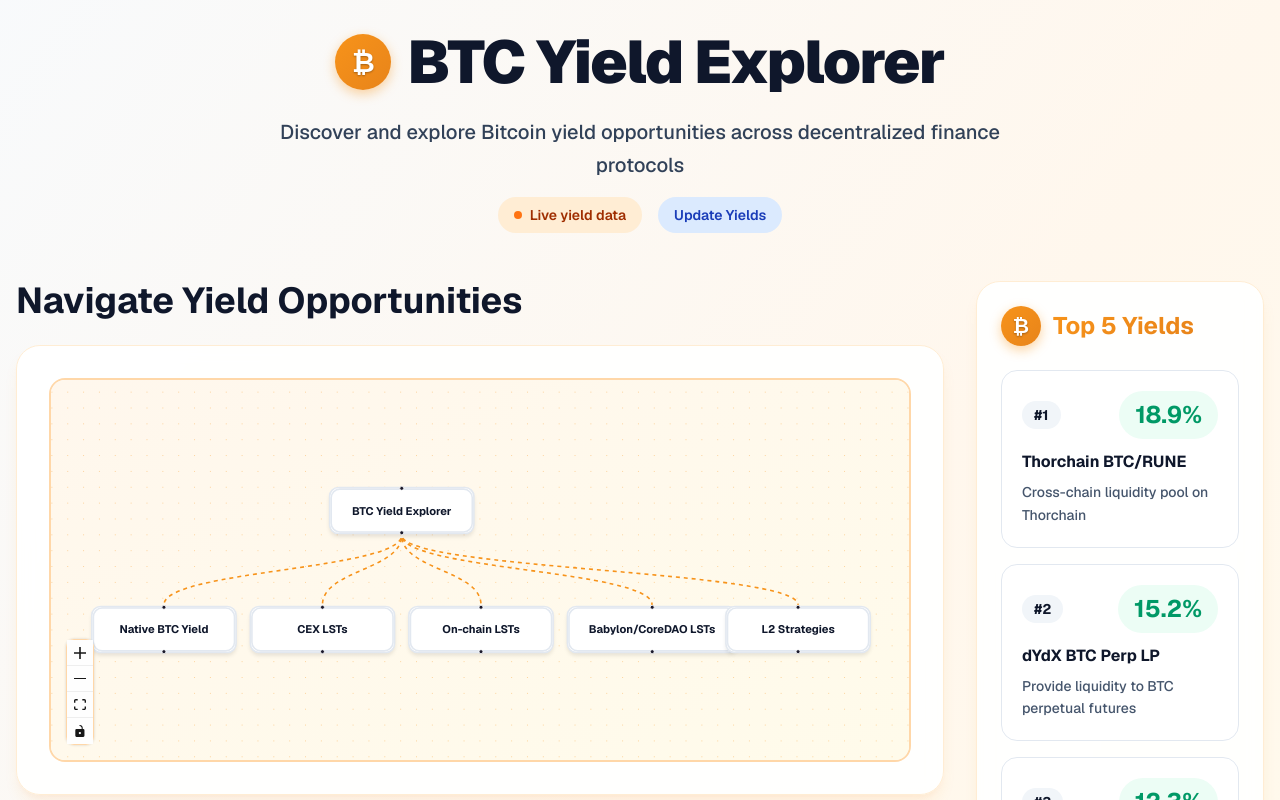
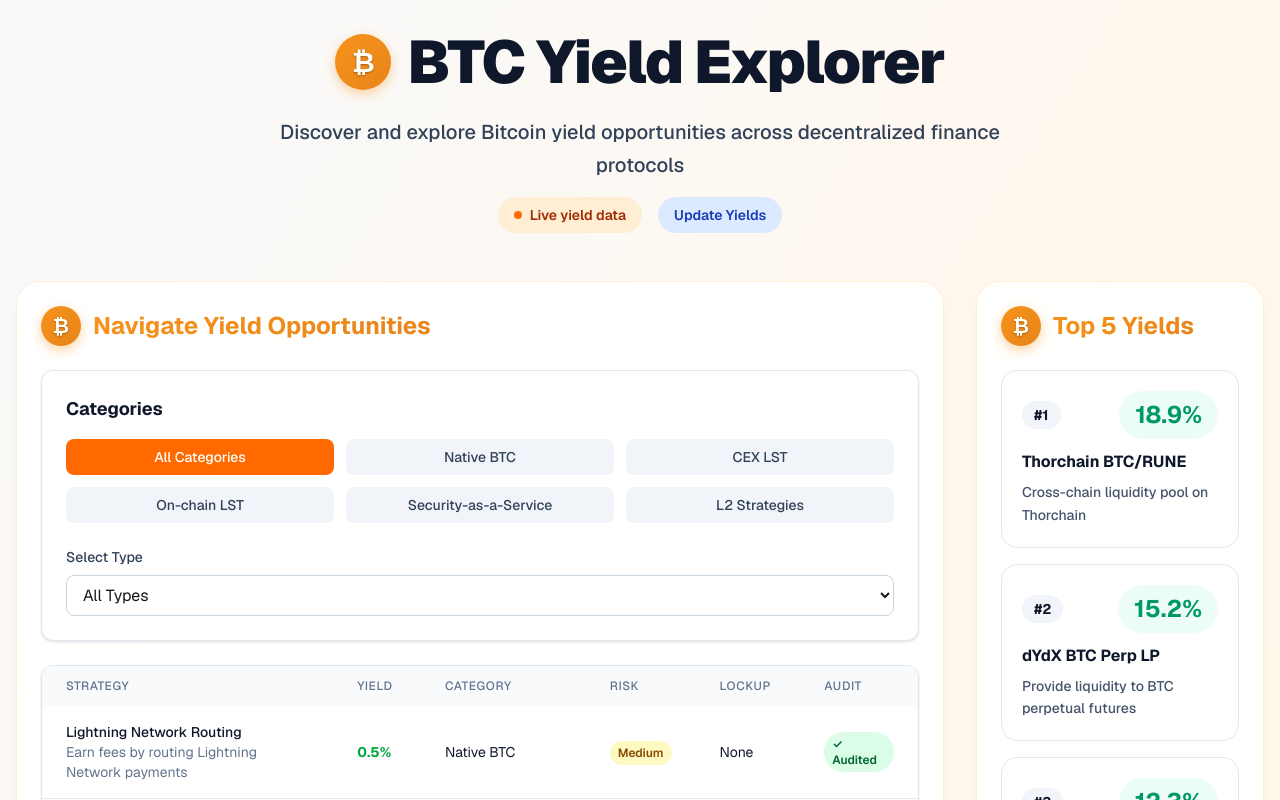
Before and after one commit to clydedevv/yieldmap, a Next.js app: page / in a window 1280 px wide. Shown: the top 800 px of the page. Built offline with nearby package versions, Linux system fonts and the light colour scheme.

Commit message:
Refactor FlowChart and Home components for improved UI and functionality. Updated FlowChart to support strategy selection and added category/type filters. Enhanced styling and layout in Home component for better user experience.

```diff
--- a/src/app/page.tsx
+++ b/src/app/page.tsx
@@ -57,30 +57,19 @@
 
         <div className="grid grid-cols-1 lg:grid-cols-4 gap-8">
           <div className="lg:col-span-3">
-            <div className="mb-8">
-              <h2 className="text-4xl font-bold text-slate-900 mb-6">
-                Navigate Yield Opportunities
-              </h2>
-              <div className="bg-white/90 backdrop-blur-sm rounded-3xl p-8 card-shadow-btc border border-orange-100">
-                <FlowChart onNodeClick={handleNodeClick} />
+            <div className="bg-white/90 backdrop-blur-sm rounded-3xl card-shadow-btc p-6 border border-orange-100">
+              <div className="flex items-center mb-6">
+                <div className="btc-logo mr-3">
+                  ₿
+                </div>
+                <h2 className="text-2xl font-bold text-slate-900">
+                  <span className="gradient-text">Navigate Yield Opportunities</span>
+                </h2>
               </div>
+              <FlowChart onStrategySelect={handleStrategyClick} />
             </div>
 
-            {breadcrumb && (
-              <div className="mb-8">
-                <nav className="bg-white/80 backdrop-blur-sm rounded-2xl p-6 card-shadow-lg border border-slate-200">
-                  <div className="flex items-center">
-                    <div className="btc-logo mr-3">
-                      ₿
-                    </div>
-                    <div>
-                      <span className="text-sm font-bold text-slate-900 block">Current Selection</span>
-                      <span className="text-lg text-slate-700 font-semibold">{breadcrumb}</span>
-                    </div>
-                  </div>
-                </nav>
-              </div>
-            )}
+
 
             <div className="bg-white/90 backdrop-blur-sm rounded-3xl p-8 card-shadow-btc border border-orange-100">
               <StrategyList
--- a/src/components/FlowChart.tsx
+++ b/src/components/FlowChart.tsx
@@ -1,175 +1,188 @@
 'use client';
 
-import React, { useCallback } from 'react';
-import {
-  ReactFlow,
-  Node,
-  Edge,
-  addEdge,
-  Connection,
-  useNodesState,
-  useEdgesState,
-  Controls,
-  Background,
-  Handle,
-  Position,
-} from '@xyflow/react';
-import '@xyflow/react/dist/style.css';
-import { categoryNodes, mockStrategies } from '@/data/mockData';
-import { CategoryNode, Strategy } from '@/types/strategy';
+import React, { useState, useMemo } from 'react';
+import { Strategy, StrategyCategory, RiskLevel } from '@/types/strategy';
+import { mockStrategies } from '@/data/mockData';
 
-interface CustomNodeData {
-  label: string;
-  category?: string;
-  subcategory?: string;
-  strategies?: Strategy[];
-  onClick?: () => void;
+interface FlowChartProps {
+  onStrategySelect?: (strategy: Strategy) => void;
 }
 
-const CustomNode = ({ data }: { data: CustomNodeData }) => {
-  return (
-    <div className="px-6 py-4 bg-white border-2 border-slate-200 rounded-xl min-w-[180px] text-center hover-lift-btc transition-all duration-200 hover:border-orange-400 hover:shadow-lg cursor-pointer">
-      <Handle type="target" position={Position.Top} />
-      <div
-        className="text-sm font-bold text-slate-900 hover:text-orange-600 transition-colors"
-        onClick={data.onClick}
-      >
-        {data.label}
-      </div>
-      {data.strategies && data.strategies.length > 0 && (
-        <div className="text-xs text-slate-700 mt-2 bg-orange-50 px-2 py-1 rounded-full font-semibold">
-          {data.strategies.length} strategies
-        </div>
-      )}
-      <Handle type="source" position={Position.Bottom} />
-    </div>
-  );
+const categoryLabels: Record<StrategyCategory, string> = {
+  native_btc: 'Native BTC',
+  cex_lst: 'CEX LST',
+  onchain_lst: 'On-chain LST',
+  babylon_core: 'Security-as-a-Service',
+  l2_strategies: 'L2 Strategies'
 };
 
-const nodeTypes = {
-  custom: CustomNode,
+const riskLevelLabels: Record<RiskLevel, string> = {
+  low: 'Low',
+  medium: 'Medium',
+  high: 'High'
 };
 
-interface FlowChartProps {
-  onNodeClick: (category?: string, subcategory?: string, strategies?: Strategy[]) => void;
-}
+const riskLevelColors: Record<RiskLevel, string> = {
+  low: 'bg-green-100 text-green-800',
+  medium: 'bg-yellow-100 text-yellow-800',
+  high: 'bg-red-100 text-red-800'
+};
 
-export default function FlowChart({ onNodeClick }: FlowChartProps) {
-  const [nodes, setNodes, onNodesChange] = useNodesState([]);
-  const [edges, setEdges, onEdgesChange] = useEdgesState([]);
+export default function FlowChart({ onStrategySelect }: FlowChartProps) {
+  const [selectedCategory, setSelectedCategory] = useState<StrategyCategory | 'all'>('all');
+  const [selectedType, setSelectedType] = useState<string>('all');
 
-  const initializeRootNodes = useCallback(() => {
-    const rootNode: Node = {
-      id: 'root',
-      type: 'custom',
-      position: { x: 400, y: 50 },
-      data: {
-        label: 'BTC Yield Explorer',
-        onClick: () => {
-          // Will be handled in component
-        }
-      },
-    };
+  const filteredStrategies = useMemo(() => {
+    return mockStrategies.filter(strategy => {
+      const categoryMatch = selectedCategory === 'all' || strategy.category === selectedCategory;
+      const typeMatch = selectedType === 'all' || strategy.subcategory === selectedType;
 
-    const categoryNodesList: Node[] = categoryNodes.map((cat, index) => ({
-      id: cat.id,
-      type: 'custom',
-      position: { x: 100 + (index * 200), y: 200 },
-      data: {
-        label: cat.label,
-        category: cat.category,
-        onClick: () => handleCategoryClick(cat)
-      },
-    }));
+      return categoryMatch && typeMatch;
+    });
+  }, [selectedCategory, selectedType]);
 
-    const categoryEdges: Edge[] = categoryNodes.map((cat) => ({
-      id: `root-${cat.id}`,
-      source: 'root',
-      target: cat.id,
-      animated: true,
-      style: { stroke: '#f7931a', strokeWidth: 2 },
-    }));
+  const categories = [
+    { id: 'all', label: 'All Categories' },
+    { id: 'native_btc', label: 'Native BTC' },
+    { id: 'cex_lst', label: 'CEX LST' },
+    { id: 'onchain_lst', label: 'On-chain LST' },
+    { id: 'babylon_core', label: 'Security-as-a-Service' },
+    { id: 'l2_strategies', label: 'L2 Strategies' }
+  ];
 
-    // eslint-disable-next-line @typescript-eslint/no-explicit-any
-    setNodes([rootNode, ...categoryNodesList] as any);
-    // eslint-disable-next-line @typescript-eslint/no-explicit-any
-    setEdges(categoryEdges as any);
-  // eslint-disable-next-line react-hooks/exhaustive-deps
-  }, []);
-
-  const handleCategoryClick = (category: CategoryNode) => {
-    if (category.children && category.children.length > 0) {
-
-      const categoryNode: Node = {
-        id: category.id,
-        type: 'custom',
-        position: { x: 400, y: 50 },
-        data: {
-          label: category.label,
-          onClick: () => initializeRootNodes()
-        },
-      };
-
-      const subcategoryNodes: Node[] = category.children.map((sub, index) => ({
-        id: `${category.id}-${sub.id}`,
-        type: 'custom',
-        position: { x: 100 + (index * 200), y: 200 },
-        data: {
-          label: sub.label,
-          subcategory: sub.subcategory,
-          strategies: sub.strategies,
-          onClick: () => handleSubcategoryClick(category.category, sub.subcategory, sub.strategies)
-        },
-      }));
-
-      const subcategoryEdges: Edge[] = category.children.map((sub) => ({
-        id: `${category.id}-${sub.id}`,
-        source: category.id,
-        target: `${category.id}-${sub.id}`,
-        animated: true,
-        style: { stroke: '#f7931a', strokeWidth: 2 },
-      }));
-
-      // eslint-disable-next-line @typescript-eslint/no-explicit-any
-      setNodes([categoryNode, ...subcategoryNodes] as any);
-      // eslint-disable-next-line @typescript-eslint/no-explicit-any
-      setEdges(subcategoryEdges as any);
-    } else {
-      const categoryStrategies = mockStrategies.filter(s => s.category === category.category);
-      onNodeClick(category.category, undefined, categoryStrategies);
-    }
-  };
-
-  const handleSubcategoryClick = (category: string, subcategory: string, strategies: Strategy[]) => {
-    onNodeClick(category, subcategory, strategies);
-  };
-
-  React.useEffect(() => {
-    initializeRootNodes();
-  }, [initializeRootNodes]);
-
-  const onConnect = useCallback(
-    // eslint-disable-next-line @typescript-eslint/no-explicit-any
-    (params: Edge | Connection) => setEdges((eds: any) => addEdge(params, eds) as any),
-    [setEdges]
-  );
+  const types = [
+    { id: 'all', label: 'All Types' },
+    { id: 'dex_lp', label: 'DEX LP' },
+    { id: 'lending_lp', label: 'Lending LP' },
+    { id: 'perp_dex_lp', label: 'Perp DEX LP' },
+    { id: 'crosschain_lp', label: 'Cross-chain LP' }
+  ];
 
   return (
-    <div className="w-full h-96 border-2 border-orange-200 rounded-2xl overflow-hidden">
-      <ReactFlow
-        nodes={nodes}
-        edges={edges}
-        onNodesChange={onNodesChange}
-        onEdgesChange={onEdgesChange}
-        onConnect={onConnect}
-        nodeTypes={nodeTypes}
-        fitView
-        className="bg-gradient-to-br from-orange-50 to-amber-50"
-        proOptions={{ hideAttribution: true }}
-      >
-        <Controls className="bg-white/90 backdrop-blur-sm rounded-lg border border-orange-200" />
-        <Background color="#f7931a" gap={20} size={1} />
-      </ReactFlow>
+    <div className="w-full space-y-6">
+      {/* Categories and Filters Section */}
+      <div className="bg-white rounded-xl p-6 shadow-sm border border-slate-200">
+        <h3 className="text-lg font-bold text-slate-900 mb-4">Categories</h3>
+        <div className="grid grid-cols-2 md:grid-cols-3 gap-3 mb-6">
+          {categories.map((category) => (
+            <button
+              key={category.id}
+              onClick={() => setSelectedCategory(category.id as StrategyCategory | 'all')}
+              className={`px-4 py-2 rounded-lg text-sm font-medium transition-all duration-200 ${
+                selectedCategory === category.id
+                  ? 'bg-orange-500 text-white'
+                  : 'bg-slate-100 text-slate-700 hover:bg-slate-200'
+              }`}
+            >
+              {category.label}
+            </button>
+          ))}
+        </div>
+
+        <div>
+          <label className="block text-sm font-medium text-slate-700 mb-2">Select Type</label>
+          <select
+            value={selectedType}
+            onChange={(e) => setSelectedType(e.target.value)}
+            className="w-full px-3 py-2 border border-slate-300 rounded-lg focus:ring-2 focus:ring-orange-500 focus:border-orange-500"
+          >
+            {types.map((type) => (
+              <option key={type.id} value={type.id}>
+                {type.label}
+              </option>
+            ))}
+          </select>
+        </div>
+      </div>
+
+      {/* Strategies Table */}
+      <div className="bg-white rounded-xl shadow-sm border border-slate-200 overflow-hidden">
+        <div className="overflow-x-auto">
+          <table className="w-full">
+            <thead className="bg-slate-50">
+              <tr>
+                <th className="px-6 py-3 text-left text-xs font-medium text-slate-500 uppercase tracking-wider">
+                  Strategy
+                </th>
+                <th className="px-6 py-3 text-left text-xs font-medium text-slate-500 uppercase tracking-wider">
+                  Yield
+                </th>
+                <th className="px-6 py-3 text-left text-xs font-medium text-slate-500 uppercase tracking-wider">
+                  Category
+                </th>
+                <th className="px-6 py-3 text-left text-xs font-medium text-slate-500 uppercase tracking-wider">
+                  Risk
+                </th>
+                <th className="px-6 py-3 text-left text-xs font-medium text-slate-500 uppercase tracking-wider">
+                  Lockup
+                </th>
+                <th className="px-6 py-3 text-left text-xs font-medium text-slate-500 uppercase tracking-wider">
+                  Audit
+                </th>
+              </tr>
+            </thead>
+            <tbody className="bg-white divide-y divide-slate-200">
+              {filteredStrategies.map((strategy) => (
+                <tr
+                  key={strategy.id}
+                  className="hover:bg-slate-50 cursor-pointer transition-colors"
+                  onClick={() => onStrategySelect?.(strategy)}
+                >
+                  <td className="px-6 py-4">
+                    <div>
+                      <div className="text-sm font-medium text-slate-900">{strategy.name}</div>
+                      <div className="text-sm text-slate-500">{strategy.description}</div>
+                    </div>
+                  </td>
+                  <td className="px-6 py-4">
+                    <div className="text-sm font-bold text-green-600">
+                      {strategy.yield_percent}%
+                    </div>
+                  </td>
+                  <td className="px-6 py-4">
+                    <div className="text-sm text-slate-900">
+                      {categoryLabels[strategy.category]}
+                    </div>
+                    {strategy.subcategory && (
+                      <div className="text-xs text-slate-500 capitalize">
+                        {strategy.subcategory.replace('_', ' ')}
+                      </div>
+                    )}
+                  </td>
+                  <td className="px-6 py-4">
+                    <span className={`inline-flex px-2 py-1 text-xs font-semibold rounded-full ${riskLevelColors[strategy.risk_level]}`}>
+                      {riskLevelLabels[strategy.risk_level]}
+                    </span>
+                  </td>
+                  <td className="px-6 py-4">
+                    <div className="text-sm text-slate-900">
+                      {strategy.lockup_period_days === 0 ? 'None' : `${strategy.lockup_period_days} days`}
+                    </div>
+                  </td>
+                  <td className="px-6 py-4">
+                    <div className="flex items-center">
+                      {strategy.is_audited ? (
+                        <span className="inline-flex items-center px-2 py-1 text-xs font-semibold rounded-full bg-green-100 text-green-800">
+                          ✓ Audited
+                        </span>
+                      ) : (
+                        <span className="inline-flex items-center px-2 py-1 text-xs font-semibold rounded-full bg-red-100 text-red-800">
+                          ✗ Not Audited
+                        </span>
+                      )}
+                    </div>
+                  </td>
+                </tr>
+              ))}
+            </tbody>
+          </table>
+        </div>
+      </div>
+
+      {/* Results Count */}
+      <div className="text-sm text-slate-600">
+        Showing {filteredStrategies.length} of {mockStrategies.length} strategies
+      </div>
     </div>
   );
 }
```
